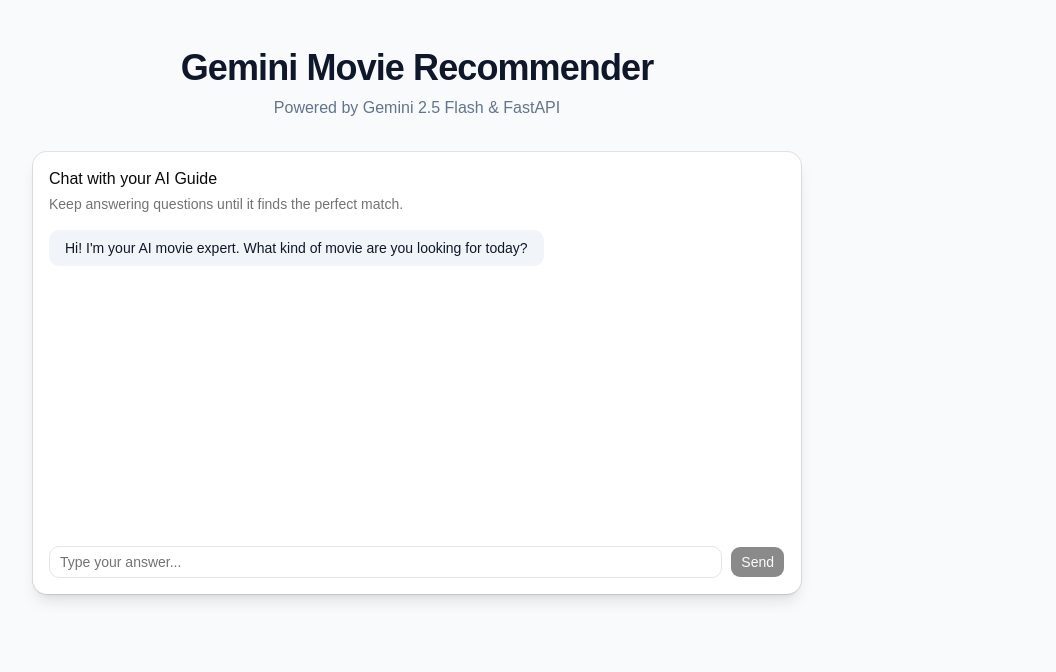
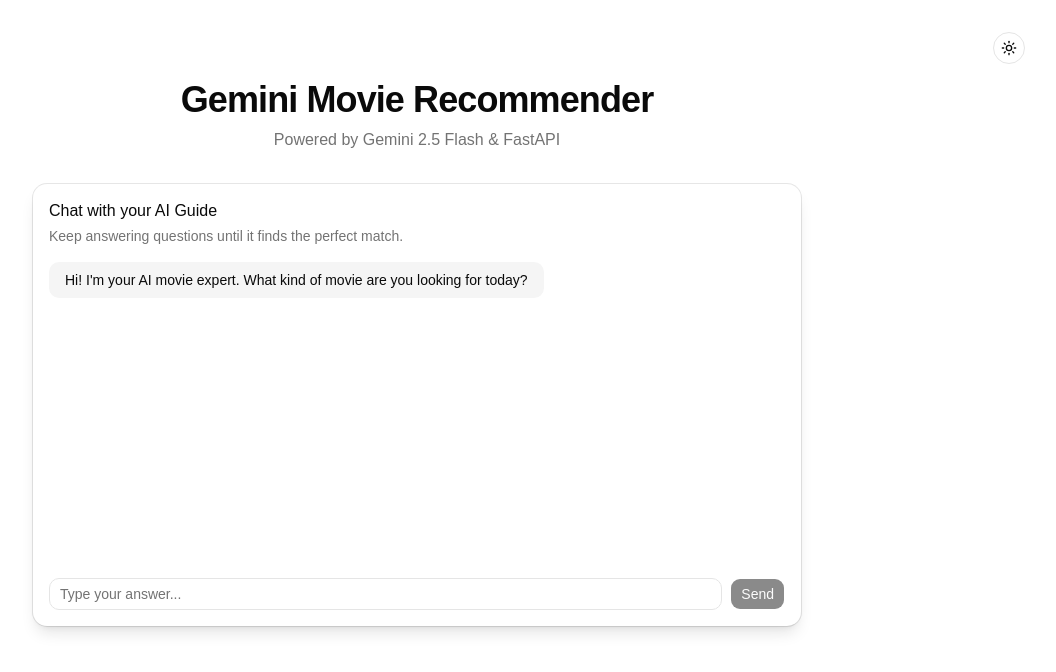
Before and after one commit to TemPattrakorn/gemini-movie-frontend, a Next.js app: page / in a window 1280 px wide. Shown: the top 672 px of the page, without its empty margins (223-1279 px from the left). Built offline with nearby package versions, Linux system fonts and the light colour scheme; a web font is replaced by a local one.

Commit message:
feat: add next-themes for dark mode support and integrate ThemeProvider in layout

```diff
--- a/app/layout.tsx
+++ b/app/layout.tsx
@@ -1,8 +1,8 @@
 import type { Metadata } from "next";
 import { Averia_Serif_Libre } from "next/font/google";
 import "./globals.css";
+import { ThemeProvider } from "@/components/theme-provider";
 
-// 1. Configure the new font with specific weights
 const averia = Averia_Serif_Libre({
   variable: "--font-averia",
   subsets: ["latin"],
@@ -22,10 +22,19 @@
   return (
     <html
       lang="en"
-      // 2. Inject the Averia variable into the HTML wrapper
       className={`${averia.variable} h-full antialiased`}
+      suppressHydrationWarning
     >
-      <body className="min-h-full flex flex-col">{children}</body>
+      <body className="min-h-full flex flex-col">
+        <ThemeProvider
+          attribute="class"
+          defaultTheme="system"
+          enableSystem
+          disableTransitionOnChange
+        >
+          {children}
+        </ThemeProvider>
+      </body>
     </html>
   );
 }
--- a/app/page.tsx
+++ b/app/page.tsx
@@ -5,8 +5,9 @@
 import { Input } from "@/components/ui/input";
 import { Card, CardContent, CardDescription, CardHeader, CardTitle, CardFooter } from "@/components/ui/card";
 import { ScrollArea } from "@/components/ui/scroll-area";
+import { ModeToggle } from "@/components/mode-toggle";
 
-// 1. Type updated to expect streamingLink directly from the backend
+// Types for our state
 type Message = { role: "user" | "ai"; content: string };
 type Movie = { title: string; director: string; reason: string; streamingLink?: string | null };
 
@@ -19,6 +20,7 @@
   const [sessionId, setSessionId] = useState<string | null>(null);
   const [movies, setMovies] = useState<Movie[]>([]);
 
+  // Auto-scroll to bottom of chat
   const scrollRef = useRef<HTMLDivElement>(null);
   useEffect(() => {
     if (scrollRef.current) {
@@ -36,6 +38,7 @@
     setIsLoading(true);
 
     try {
+      // Send the request to your live Render Backend
       const res = await fetch("https://gemini-movie-recommender.onrender.com/chat", {
         method: "POST",
         headers: { "Content-Type": "application/json" },
@@ -48,15 +51,17 @@
       if (!res.ok) throw new Error("Failed to fetch response from API");
 
       const data = await res.json();
+
+      // Save the session ID so the AI remembers the conversation
       setSessionId(data.session_id);
+
       const result = data.result;
 
       if (result.status === "clarifying") {
         setMessages((prev) => [...prev, { role: "ai", content: result.message }]);
       } else if (result.status === "success") {
         setMessages((prev) => [...prev, { role: "ai", content: "Here is what I recommend!" }]);
-
-        // 2. Beautifully simple: just set the movies directly from the backend payload!
+        // Movies are now set instantly with streaming links attached by the backend
         setMovies(result.movies);
       } else {
         setMessages((prev) => [...prev, { role: "ai", content: "Oops, something went wrong with the AI format." }]);
@@ -70,15 +75,23 @@
   };
 
   return (
-    <main className="min-h-screen bg-slate-50 flex flex-col items-center py-12 px-4">
-      <div className="max-w-3xl w-full space-y-8">
+    <main className="min-h-screen bg-background text-foreground flex flex-col items-center py-12 px-4 transition-colors duration-300">
 
+      {/* Dark Mode Toggle */}
+      <div className="absolute top-4 right-4 md:top-8 md:right-8">
+        <ModeToggle />
+      </div>
+
+      <div className="max-w-3xl w-full space-y-8 mt-8">
+
+        {/* Header */}
         <div className="text-center">
-          <h1 className="text-4xl font-bold tracking-tight text-slate-900">Gemini Movie Recommender</h1>
-          <p className="text-slate-500 mt-2">Powered by Gemini 2.5 Flash & FastAPI</p>
+          <h1 className="text-4xl font-bold tracking-tight">Gemini Movie Recommender</h1>
+          <p className="text-muted-foreground mt-2">Powered by Gemini 2.5 Flash & FastAPI</p>
         </div>
 
-        <Card className="w-full shadow-lg">
+        {/* Chat Interface */}
+        <Card className="w-full shadow-lg border-border">
           <CardHeader>
             <CardTitle>Chat with your AI Guide</CardTitle>
             <CardDescription>Keep answering questions until it finds the perfect match.</CardDescription>
@@ -89,7 +102,7 @@
                 {messages.map((m, i) => (
                   <div key={i} className={`flex ${m.role === "user" ? "justify-end" : "justify-start"}`}>
                     <div className={`px-4 py-2 rounded-lg max-w-[80%] ${
-                      m.role === "user" ? "bg-slate-900 text-white" : "bg-slate-100 text-slate-900"
+                      m.role === "user" ? "bg-primary text-primary-foreground" : "bg-muted text-foreground"
                     }`}>
                       {m.content}
                     </div>
@@ -97,7 +110,7 @@
                 ))}
                 {isLoading && (
                   <div className="flex justify-start">
-                    <div className="px-4 py-2 rounded-lg bg-slate-100 text-slate-500 animate-pulse">
+                    <div className="px-4 py-2 rounded-lg bg-muted text-muted-foreground animate-pulse">
                       Thinking...
                     </div>
                   </div>
@@ -111,6 +124,7 @@
                 value={input}
                 onChange={(e) => setInput(e.target.value)}
                 disabled={isLoading || movies.length > 0}
+                className="bg-background"
               />
               <Button type="submit" disabled={isLoading || !input.trim() || movies.length > 0}>
                 Send
@@ -119,22 +133,22 @@
           </CardContent>
         </Card>
 
+        {/* Movie Recommendations Display */}
         {movies.length > 0 && (
           <div className="space-y-4 animate-in fade-in slide-in-from-bottom-4 duration-500">
-            <h2 className="text-2xl font-bold text-slate-900">Your Recommendations</h2>
+            <h2 className="text-2xl font-bold">Your Recommendations</h2>
             <div className="grid grid-cols-1 md:grid-cols-2 gap-4">
               {movies.map((movie, idx) => (
-                <Card key={idx} className="border-2 border-slate-200 flex flex-col justify-between">
+                <Card key={idx} className="border-2 border-border flex flex-col justify-between">
                   <div>
                     <CardHeader>
                       <CardTitle className="text-xl">{movie.title}</CardTitle>
                       <CardDescription>Directed by {movie.director}</CardDescription>
                     </CardHeader>
                     <CardContent>
-                      <p className="text-slate-700">{movie.reason}</p>
+                      <p className="text-muted-foreground">{movie.reason}</p>
                     </CardContent>
                   </div>
-                  {/* 3. Render the Watch Now button dynamically based on the backend data */}
                   <CardFooter>
                     {movie.streamingLink ? (
                       <Button asChild className="w-full" variant="default">
--- /dev/null
+++ b/components/mode-toggle.tsx
@@ -0,0 +1,23 @@
+"use client"
+
+import * as React from "react"
+import { Moon, Sun } from "lucide-react"
+import { useTheme } from "next-themes"
+import { Button } from "@/components/ui/button"
+
+export function ModeToggle() {
+  const { theme, setTheme } = useTheme()
+
+  return (
+    <Button
+      variant="outline"
+      size="icon"
+      onClick={() => setTheme(theme === "dark" ? "light" : "dark")}
+      className="rounded-full"
+    >
+      <Sun className="h-[1.2rem] w-[1.2rem] rotate-0 scale-100 transition-all dark:-rotate-90 dark:scale-0" />
+      <Moon className="absolute h-[1.2rem] w-[1.2rem] rotate-90 scale-0 transition-all dark:rotate-0 dark:scale-100" />
+      <span className="sr-only">Toggle theme</span>
+    </Button>
+  )
+}
--- /dev/null
+++ b/components/theme-provider.tsx
@@ -0,0 +1,11 @@
+"use client"
+
+import * as React from "react"
+import { ThemeProvider as NextThemesProvider } from "next-themes"
+
+export function ThemeProvider({
+  children,
+  ...props
+}: React.ComponentProps<typeof NextThemesProvider>) {
+  return <NextThemesProvider {...props}>{children}</NextThemesProvider>
+}
--- a/package.json
+++ b/package.json
@@ -13,6 +13,7 @@
     "clsx": "^2.1.1",
     "lucide-react": "^0.577.0",
     "next": "16.2.1",
+    "next-themes": "^0.4.6",
     "radix-ui": "^1.4.3",
     "react": "19.2.4",
     "react-dom": "19.2.4",
```
Also changed, not shown: 1 other file (tests, documents, lock files or other folders).
